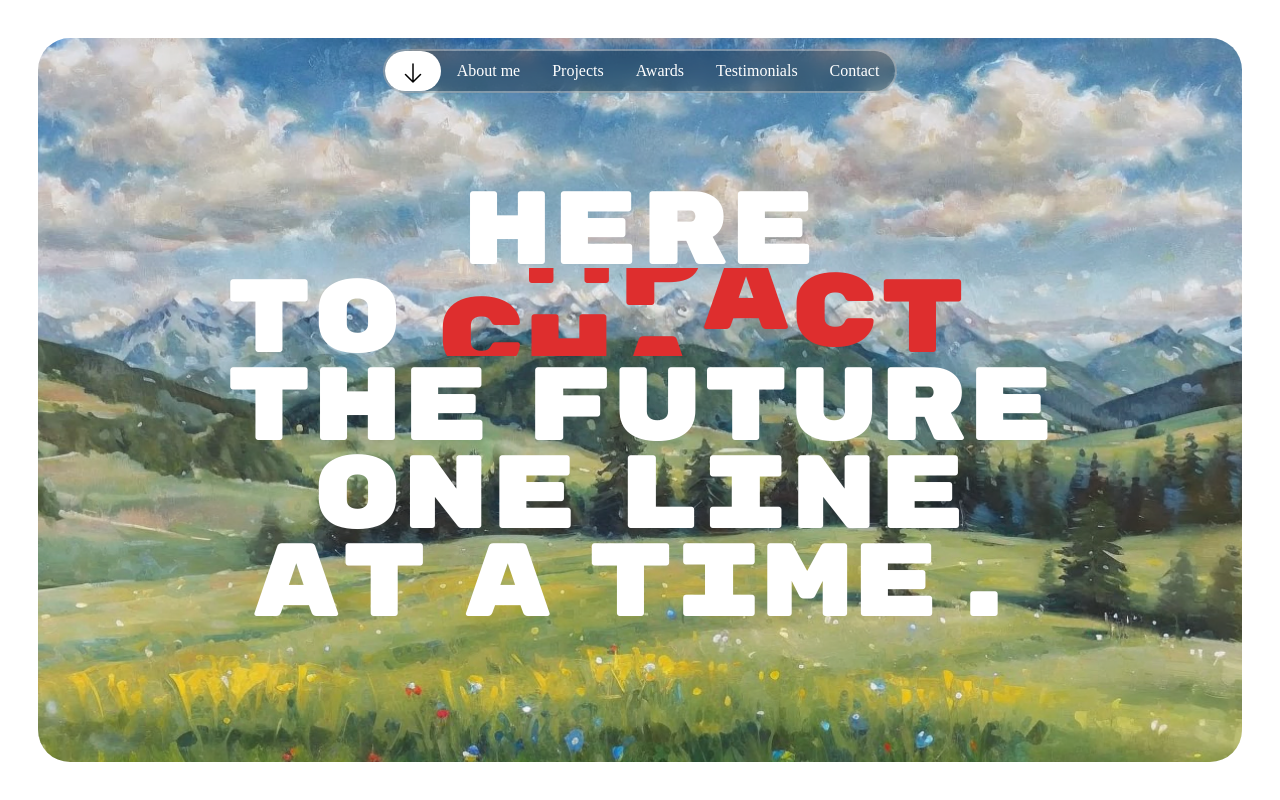
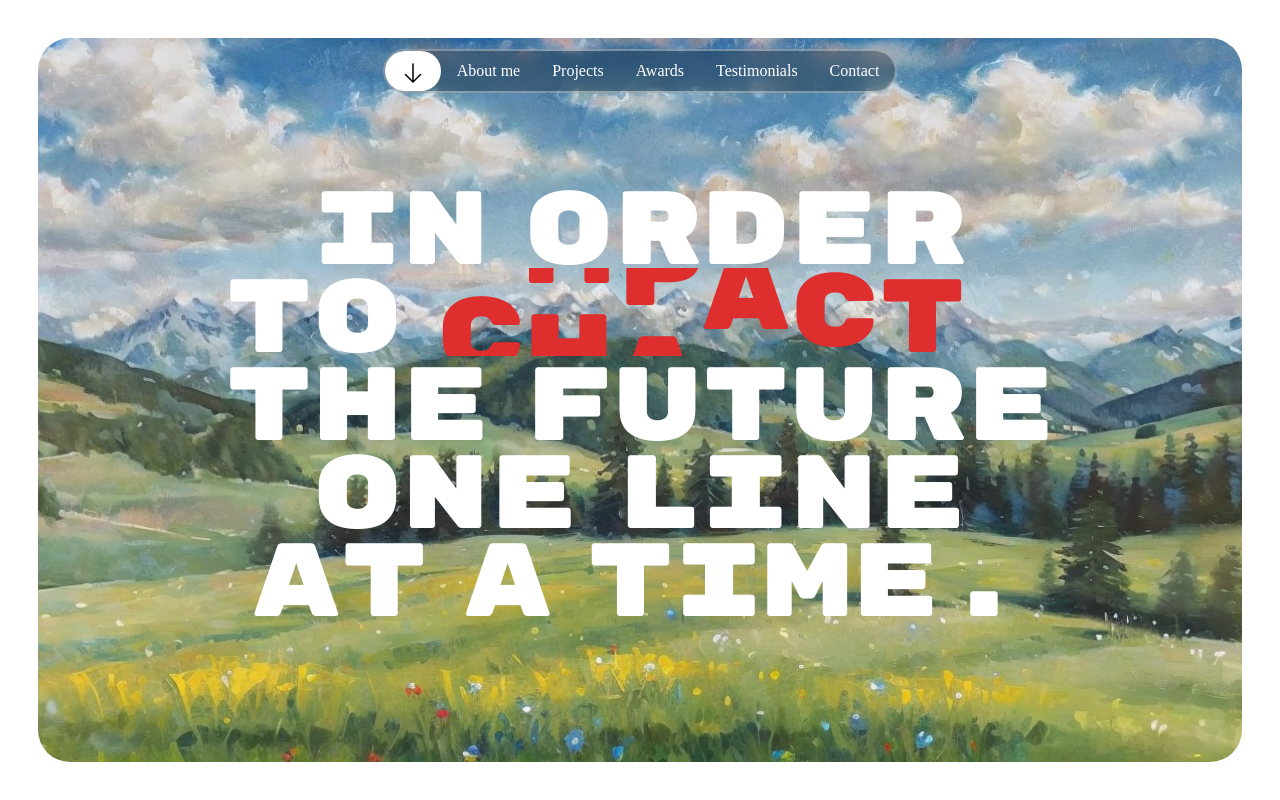
Before and after one commit to Cyprien-png/portfolio, a Vue app: page / in a window 1280 px wide. Built offline with nearby package versions, Linux system fonts and the light colour scheme; a web font is replaced by a local one.

Commit message:
chore: change the home text

```diff
--- a/src/views/Home.vue
+++ b/src/views/Home.vue
@@ -17,7 +17,7 @@ onMounted(async () => {
             class="h-full w-full bg-fit bg-cover bg-position-[center_40%] rounded-4xl bg-[url('/backgrounds/mountains.png')] flex flex-col justify-center items-center text-center">
             <div
                 class="text-[#fff] font-rubik uppercase text-[10dvw] xl:text-[13dvh] leading-none flex flex-col justify-center items-center ">
-                <p class="flex h-[8.4dvw] xl:h-[11dvh] ">Here</p>
+                <p class="flex h-[8.4dvw] xl:h-[11dvh] ">In order</p>
                 <p class="flex h-[8.4dvw] xl:h-[11dvh] overflow-hidden">
                     <span class="standard-text">to </span>
                     <TextAnim
```
